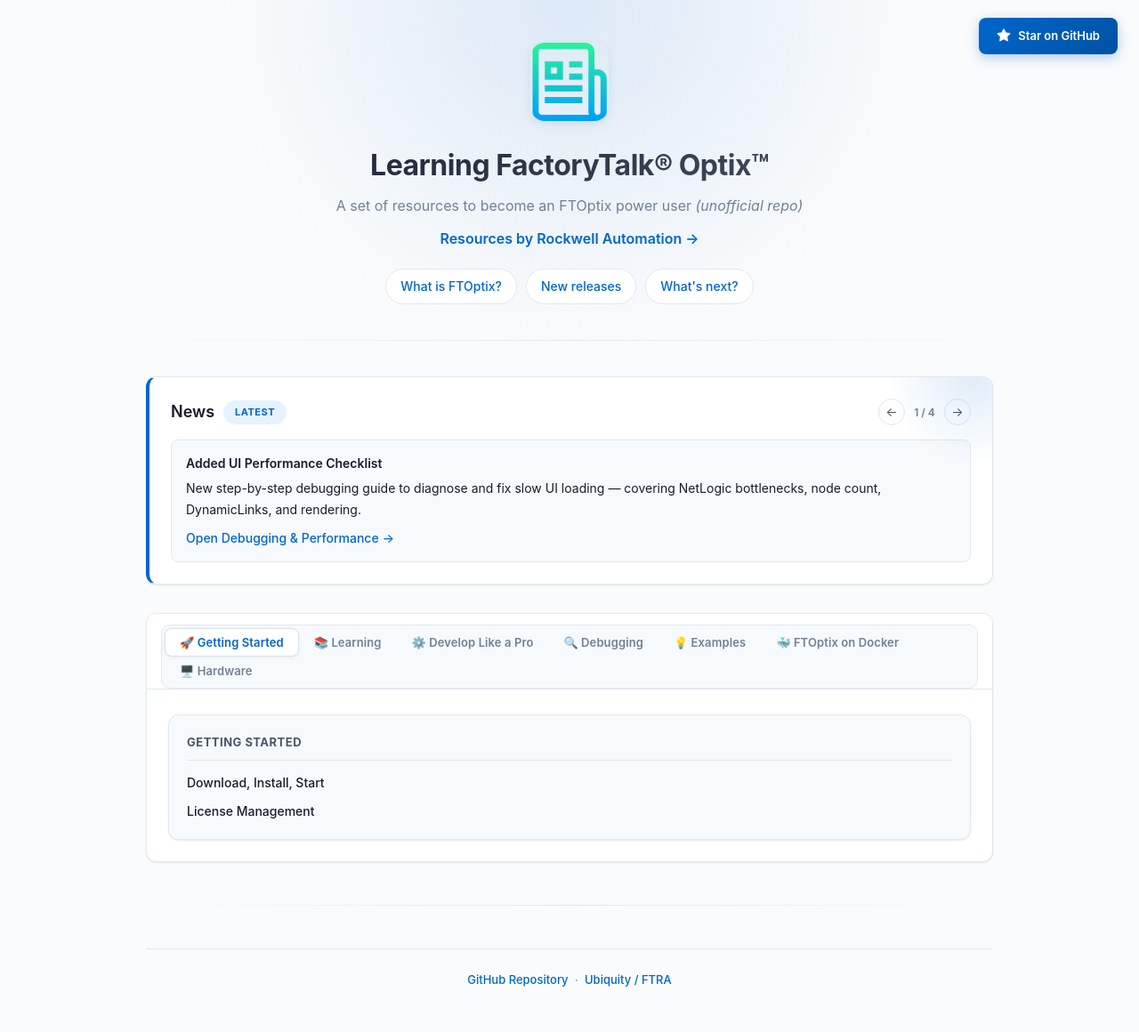
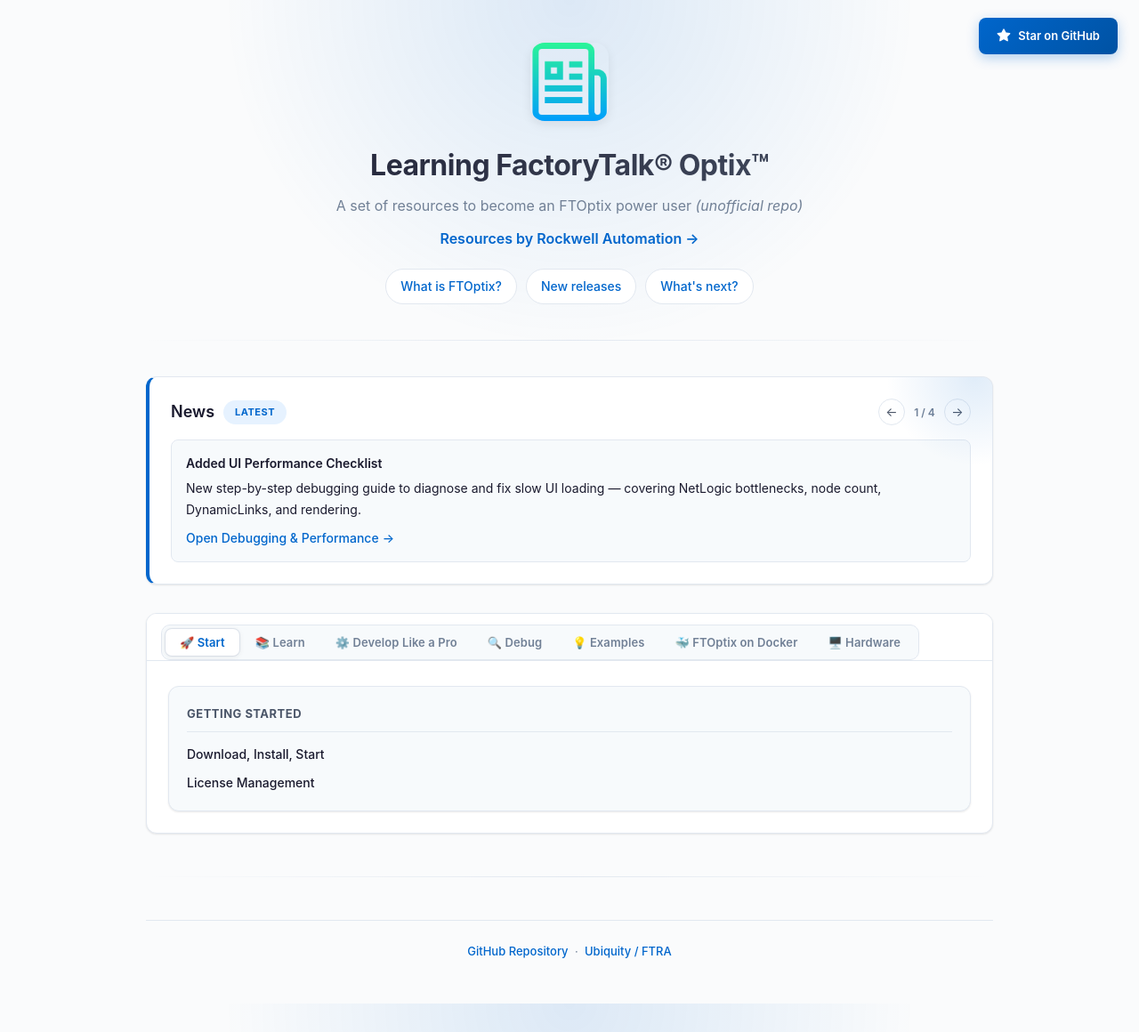
Before and after one commit to massimovar/LearningFTOptix, a Jekyll site: the page docs/index.html, which Jekyll copies as it is, in a window 1280 px wide. Shown: the whole page at 89% size. Built offline with Jekyll 4.4.1, drawn with Linux system fonts in a browser that asks for light colours.

Commit message:
small changes

```diff
--- a/docs/index.html
+++ b/docs/index.html
@@ -408,10 +408,10 @@
       <!-- Tab bar -->
       <div class="tab-nav-wrap">
         <nav class="tab-nav" role="tablist" aria-label="Resource categories">
-          <button id="tab-button-start" class="tab-btn active" role="tab" aria-selected="true" tabindex="0" aria-controls="tab-start" onclick="switchTab(this,'tab-start')">🚀 Getting Started</button>
-          <button id="tab-button-learn" class="tab-btn" role="tab" aria-selected="false" tabindex="-1" aria-controls="tab-learn" onclick="switchTab(this,'tab-learn')">📚 Learning</button>
+          <button id="tab-button-start" class="tab-btn active" role="tab" aria-selected="true" tabindex="0" aria-controls="tab-start" onclick="switchTab(this,'tab-start')">🚀 Start</button>
+          <button id="tab-button-learn" class="tab-btn" role="tab" aria-selected="false" tabindex="-1" aria-controls="tab-learn" onclick="switchTab(this,'tab-learn')">📚 Learn</button>
           <button id="tab-button-dev" class="tab-btn" role="tab" aria-selected="false" tabindex="-1" aria-controls="tab-dev" onclick="switchTab(this,'tab-dev')">⚙️ Develop Like a Pro</button>
-          <button id="tab-button-debug" class="tab-btn" role="tab" aria-selected="false" tabindex="-1" aria-controls="tab-debug" onclick="switchTab(this,'tab-debug')">🔍 Debugging</button>
+          <button id="tab-button-debug" class="tab-btn" role="tab" aria-selected="false" tabindex="-1" aria-controls="tab-debug" onclick="switchTab(this,'tab-debug')">🔍 Debug</button>
           <button id="tab-button-examples" class="tab-btn" role="tab" aria-selected="false" tabindex="-1" aria-controls="tab-examples" onclick="switchTab(this,'tab-examples')">💡 Examples</button>
           <button id="tab-button-docker" class="tab-btn" role="tab" aria-selected="false" tabindex="-1" aria-controls="tab-docker" onclick="switchTab(this,'tab-docker')">🐳 FTOptix on Docker</button>
           <button id="tab-button-hw" class="tab-btn" role="tab" aria-selected="false" tabindex="-1" aria-controls="tab-hw" onclick="switchTab(this,'tab-hw')">🖥️ Hardware</button>
```
